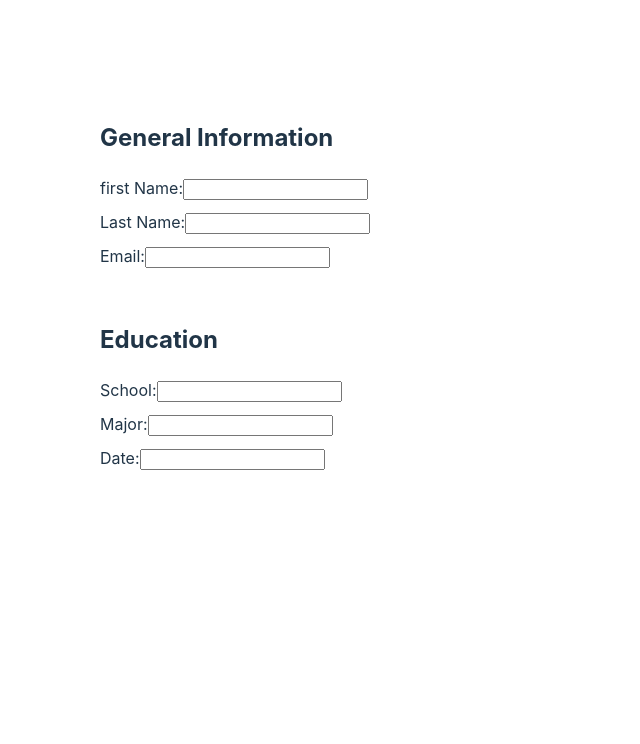
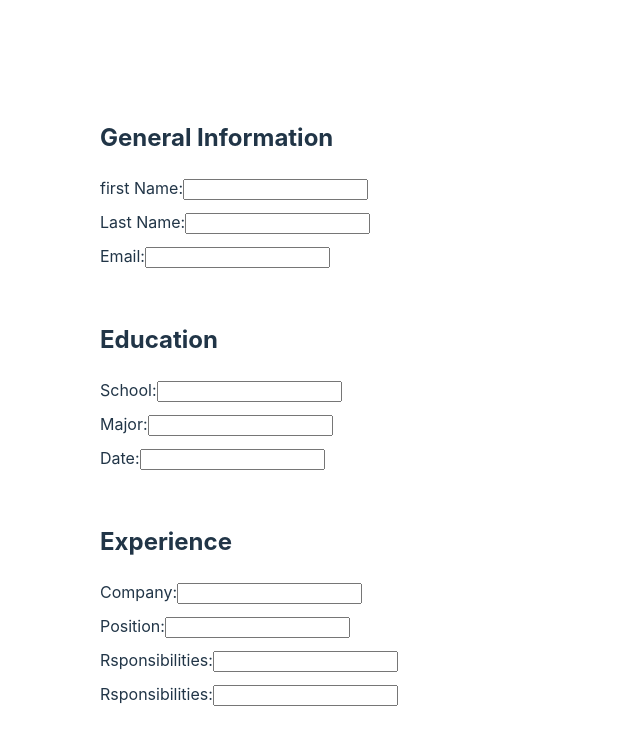
Before and after one commit to nekMont/CV-Application, a React (Vite) app in the folder cv-application/: page / in a window 1280 px wide. Shown: the top 744 px of the page, without its empty margins (0-640 px from the left). Built offline with nearby package versions, Linux system fonts and the light colour scheme.

Commit message:
finished experience component

```diff
--- a/cv-application/src/App.jsx
+++ b/cv-application/src/App.jsx
@@ -3,6 +3,7 @@ import reactLogo from "./assets/react.svg";
 import viteLogo from "/vite.svg";
 import EducationalExperience from "./components/education/Education.jsx";
 import UserInformation from "./components/userInformation/userInformation.jsx";
+import PersonalExperience from "./components/experience/Experience.jsx";
 import "./App.css";
 
 function App() {
@@ -15,6 +16,8 @@ function App() {
         <UserInformation />
         <h2>Education</h2>
         <EducationalExperience />
+        <h2>Experience</h2>
+        <PersonalExperience />
       </div>
     </>
   );
--- /dev/null
+++ b/cv-application/src/components/experience/Experience.jsx
@@ -0,0 +1,54 @@
+import { useState } from "react";
+import styles from "./experience.module.css";
+
+export default function PersonalExperience() {
+  const [company, setCompany] = useState("");
+  const [position, setPosition] = useState("");
+  const [responsibilities, setResponsibilities] = useState("");
+  const [date, setdate] = useState("");
+
+  function handleCompany(event) {
+    setCompany(event.target.value);
+  }
+
+  function handlePosition(event) {
+    setPosition(event.target.value);
+  }
+
+  function handleResponsibilies(event) {
+    setResponsibilities(event.target.value);
+  }
+
+  function handleDate(event) {
+    setdate(event.target.value);
+  }
+
+  return (
+    <div>
+      <form
+        className={styles.userInfo}
+        onSubmit={(event) => event.preventDefault()}
+      >
+        <label>
+          Company:
+          <input type="text" name="school" onChange={handleCompany} />
+        </label>
+        <label>
+          Position:
+          <input type="text" name="major" onChange={handlePosition} />
+        </label>
+        <label>
+          Rsponsibilities:
+          <input type="text" name="date" onChange={handleResponsibilies} />
+        </label>
+        <label>
+          Rsponsibilities:
+          <input type="text" name="date" onChange={handleDate} />
+        </label>
+      </form>
+      <h1>
+        {company} {position} {responsibilities} {date}
+      </h1>
+    </div>
+  );
+}
--- /dev/null
+++ b/cv-application/src/components/experience/experience.module.css
@@ -0,0 +1,7 @@
+.userInfo {
+  display: flex;
+  flex-direction: column;
+  align-items: left;
+  justify-content: center;
+  gap: 10px;
+}
```
